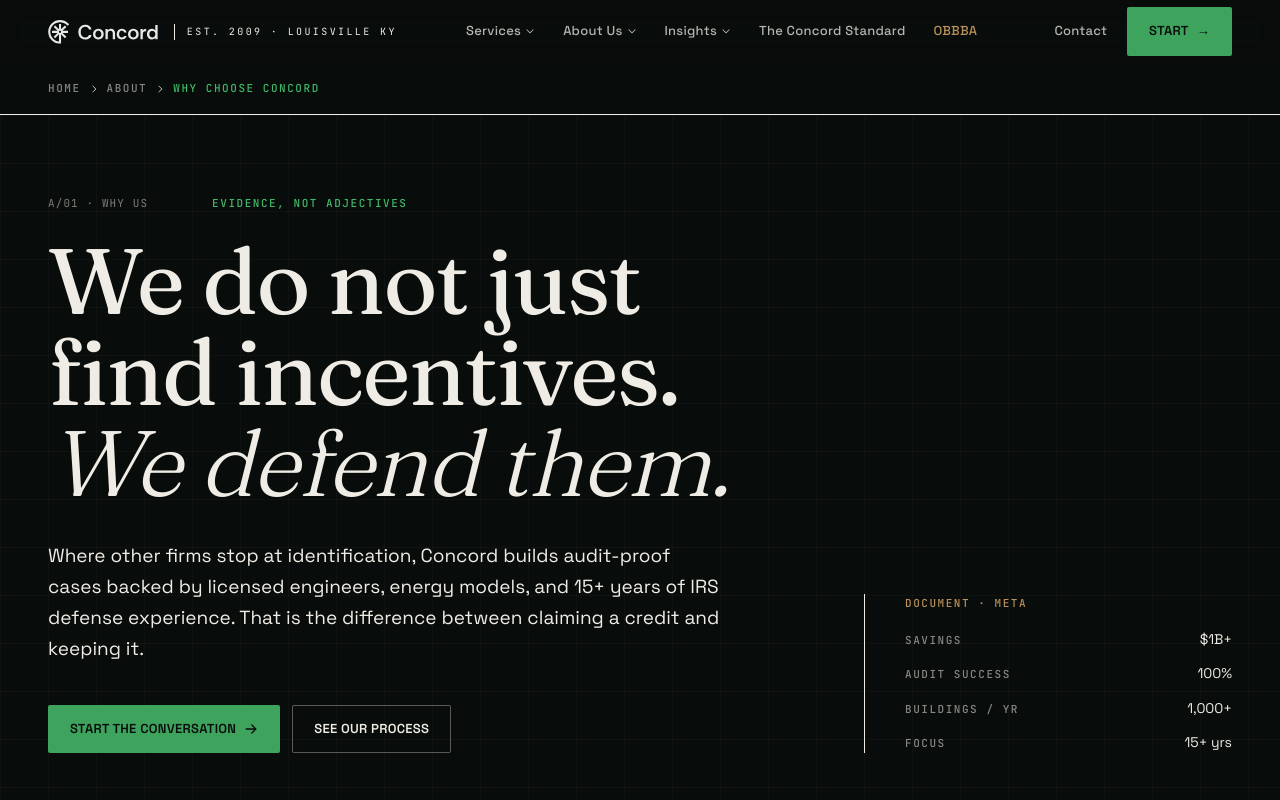
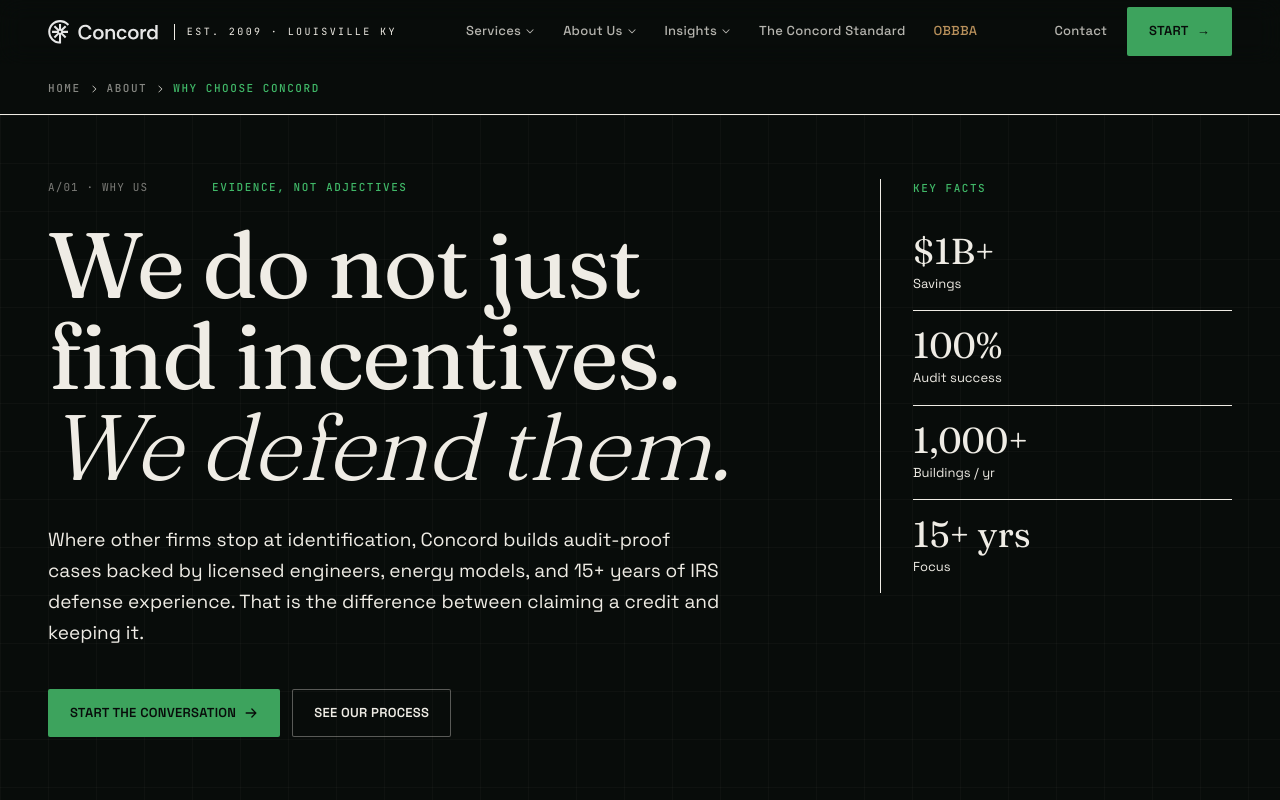
Before and after one commit to sitareddy0166/concord-site-v6-inverse-editorial-system, a React (Vite) app: page /why-us in a window 1280 px wide. Shown: the top 800 px of the page. Built offline with nearby package versions, Linux system fonts and the light colour scheme.

Commit message:
Changes
Co-authored-by: sitareddy0166 <259143895+sitareddy0166@users.noreply.github.com>

```diff
--- a/src/components/about/AboutPageShell.jsx
+++ b/src/components/about/AboutPageShell.jsx
@@ -26,8 +26,8 @@ export function AboutHero({ code, eyebrow, title, lede, meta, primaryCta, second
   return (
     <section className="surface-ink relative overflow-hidden">
       <div aria-hidden="true" className="absolute inset-0 blueprint-grid opacity-60" />
-      <div className="arch relative py-14 lg:py-20">
-        <div className="grid lg:grid-cols-12 gap-10 items-end">
+      <div className="arch relative pt-10 pb-20 lg:pt-16 lg:pb-28">
+        <div className="grid lg:grid-cols-12 gap-10 lg:gap-16 items-start">
           <div className="lg:col-span-8">
             <div className="flex items-center gap-3 mb-6">
               <span className="index-num">{code}</span>
@@ -58,16 +58,16 @@ export function AboutHero({ code, eyebrow, title, lede, meta, primaryCta, second
             )}
           </div>
           {meta && (
-            <aside className="lg:col-span-4 border-t lg:border-t-0 lg:border-l border-[rgb(var(--ivory))/0.12] pt-8 lg:pt-0 lg:pl-10">
-              <p className="tech-label tech-label--brass mb-4">Document · Meta</p>
-              <dl className="space-y-3">
+            <aside className="lg:col-span-4 border-t lg:border-t-0 lg:border-l border-[rgb(var(--ivory))/0.12] pt-8 lg:pt-0 lg:pl-8" aria-label="Key facts">
+              <p className="tech-label mb-5">Key Facts</p>
+              <ul className="divide-y divide-[rgb(var(--ivory))/0.10] key-facts">
                 {meta.map((m) => (
-                  <div key={m.label} className="flex items-baseline justify-between gap-3">
-                    <dt className="tech-label tech-label--dim">{m.label}</dt>
-                    <dd className="text-[14px] text-[rgb(var(--ivory))]">{m.value}</dd>
-                  </div>
+                  <li key={m.label} className="py-4">
+                    <p className="font-[Fraunces] text-[36px] leading-none text-[rgb(var(--ivory))]">{m.value}</p>
+                    <p className="text-[13px] text-[rgb(var(--ivory))/0.75] mt-1">{m.label}</p>
+                  </li>
                 ))}
-              </dl>
+              </ul>
             </aside>
           )}
         </div>
--- a/src/pages/Home.jsx
+++ b/src/pages/Home.jsx
@@ -125,7 +125,7 @@ export default function Home() {
         <div aria-hidden="true" className="absolute inset-0 blueprint-grid opacity-70" />
 
         <div className="arch relative">
-          <div className="grid lg:grid-cols-12 gap-6 lg:gap-10 pt-14 lg:pt-24 pb-16 lg:pb-24 items-stretch">
+          <div className="grid lg:grid-cols-12 gap-6 lg:gap-10 pt-10 pb-20 lg:pt-16 lg:pb-28 items-stretch">
             {/* Copy panel — solid ivory reading surface */}
             <div className="lg:col-span-6 xl:col-span-5 surface-ivory p-8 lg:p-12 relative">
               <span aria-hidden="true" className="coord absolute top-3 left-3 text-[rgb(var(--ink))/0.5]" />
```
